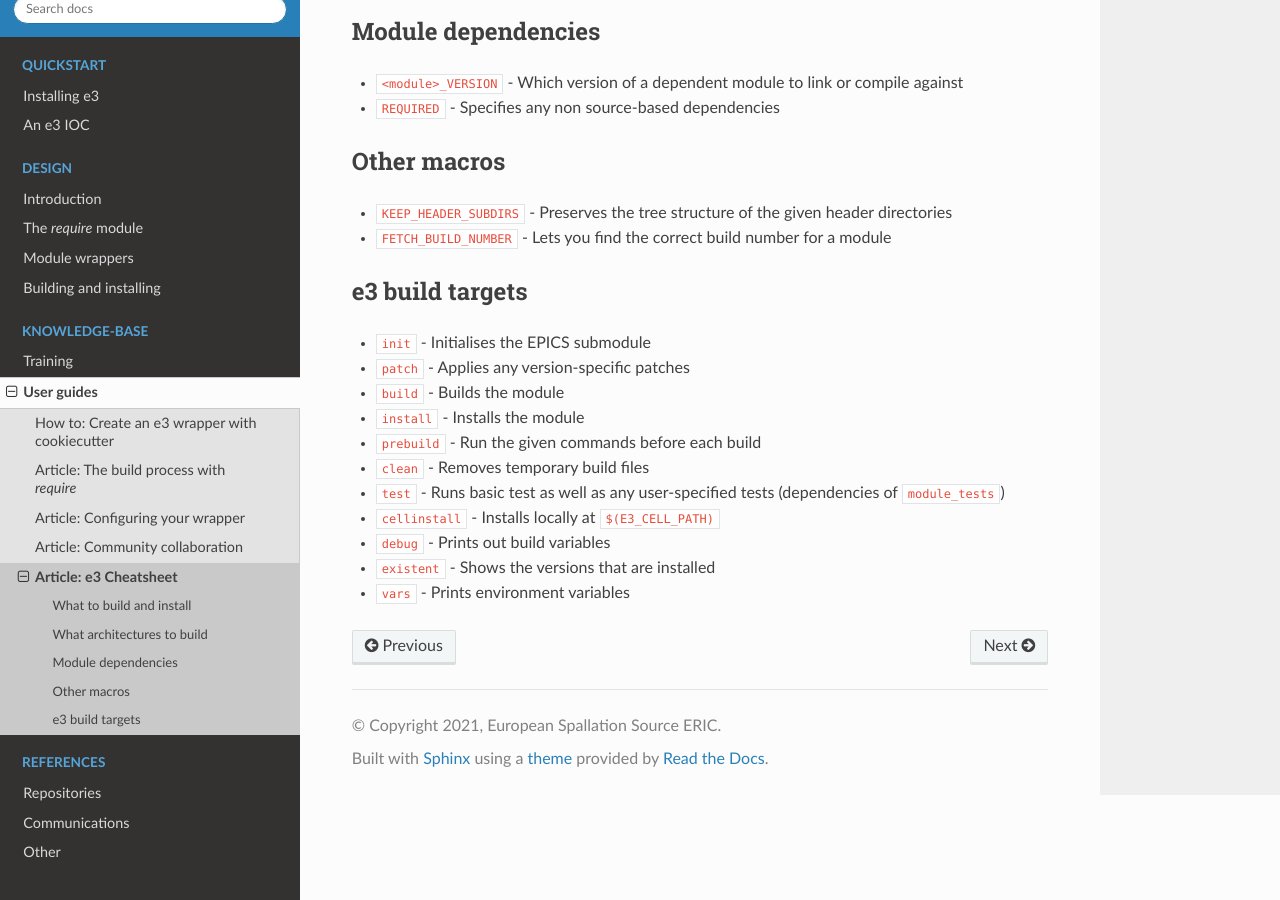
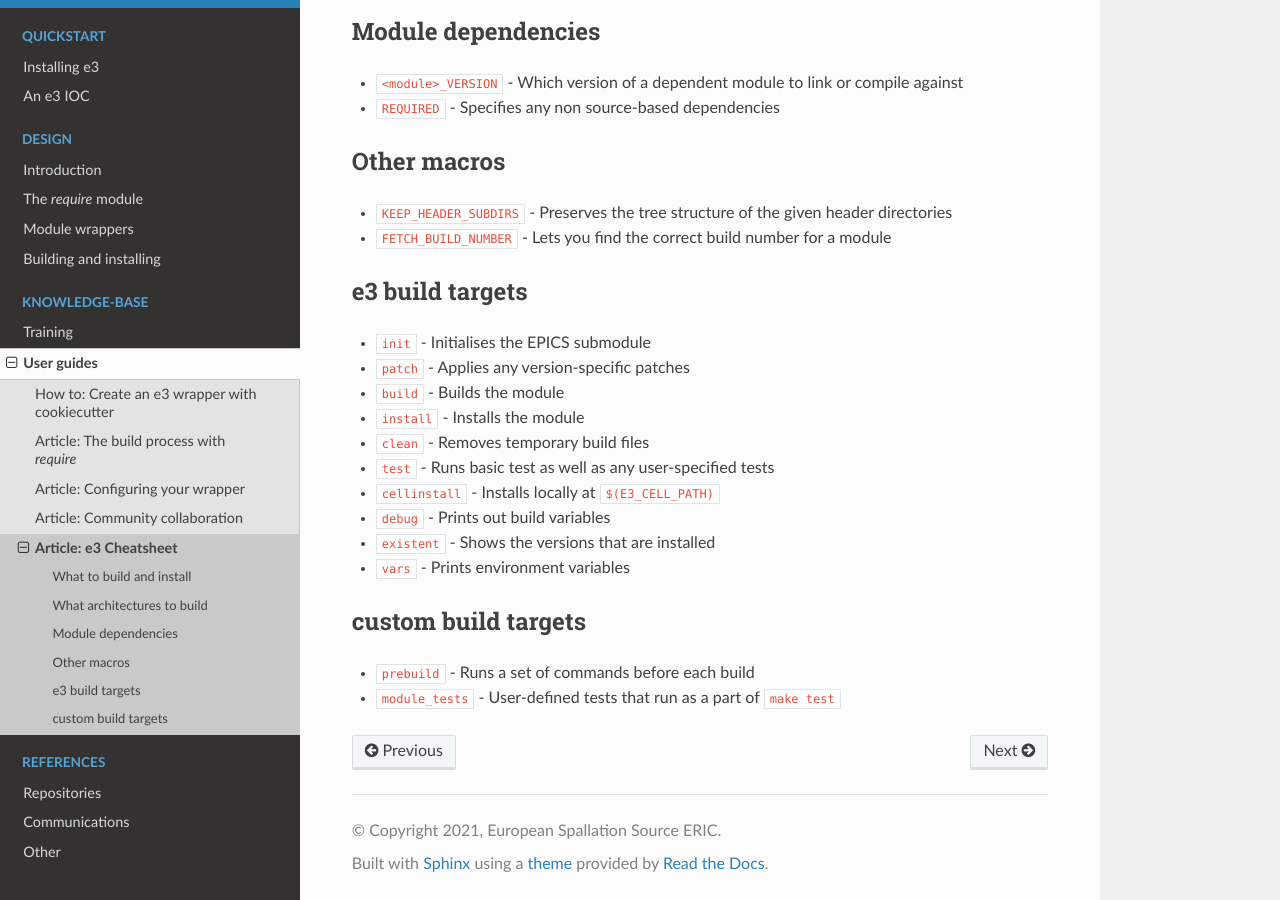
Before and after one commit to ttkorhonen/e3pages, a Sphinx documentation site: the page built from docs/kb/guide/articles/8_cheatsheet.md, in a window 1280 px wide and 900 px high, scrolled down 505 px. Built offline with Sphinx 7.4.7 and the Read the Docs theme 2.0.0, drawn with Linux system fonts in a browser that asks for light colours.

Commit message:
moved prebuild/module_tests to separate section

```diff
--- a/docs/kb/guide/articles/8_cheatsheet.md
+++ b/docs/kb/guide/articles/8_cheatsheet.md
@@ -31,10 +31,14 @@
 * `patch` - Applies any version-specific patches
 * `build` - Builds the module
 * `install` - Installs the module
-* `prebuild` - Run the given commands before each build
 * `clean` - Removes temporary build files
-* `test` - Runs basic test as well as any user-specified tests (dependencies of `module_tests`)
+* `test` - Runs basic test as well as any user-specified tests
 * `cellinstall` - Installs locally at `$(E3_CELL_PATH)`
 * `debug` - Prints out build variables
 * `existent` - Shows the versions that are installed
 * `vars` - Prints environment variables
+
+## custom build targets
+
+* `prebuild` - Runs a set of commands before each build
+* `module_tests` - User-defined tests that run as a part of `make test`
```
